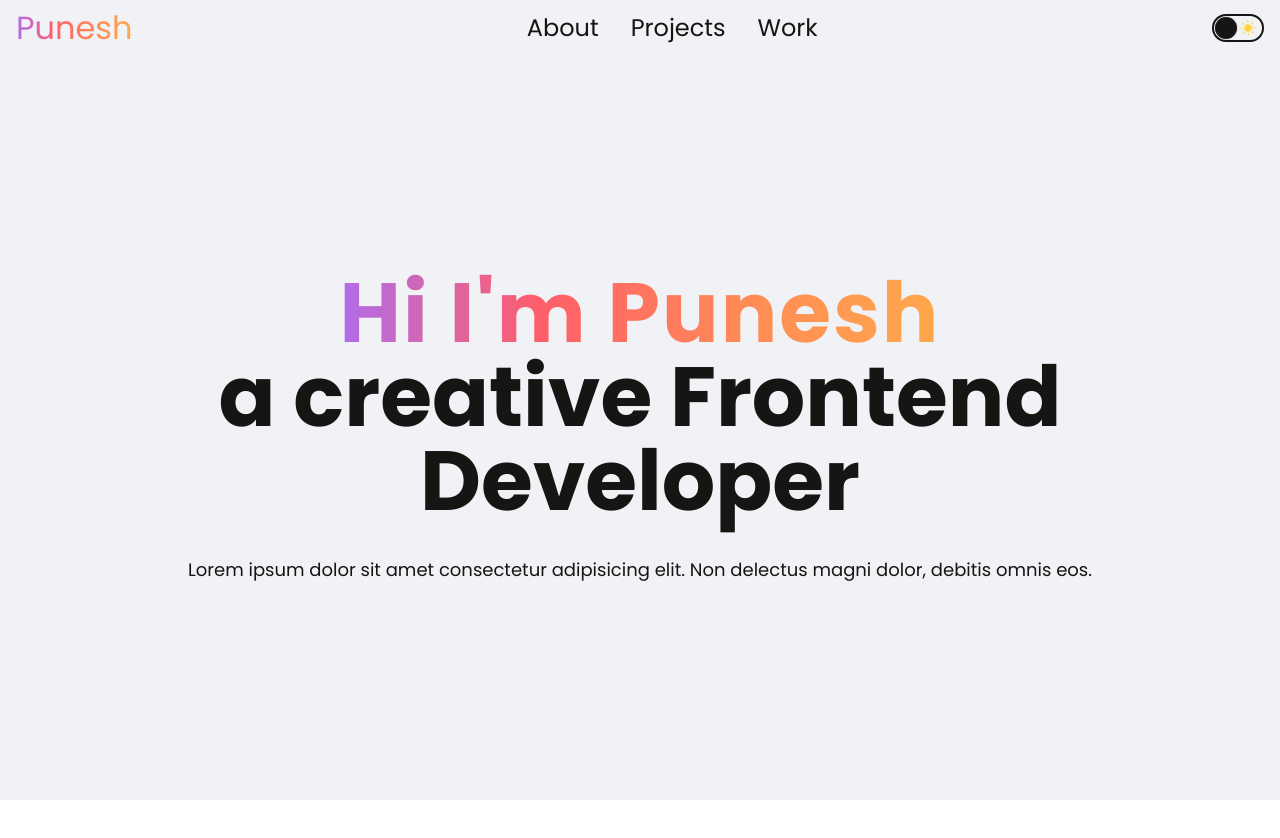
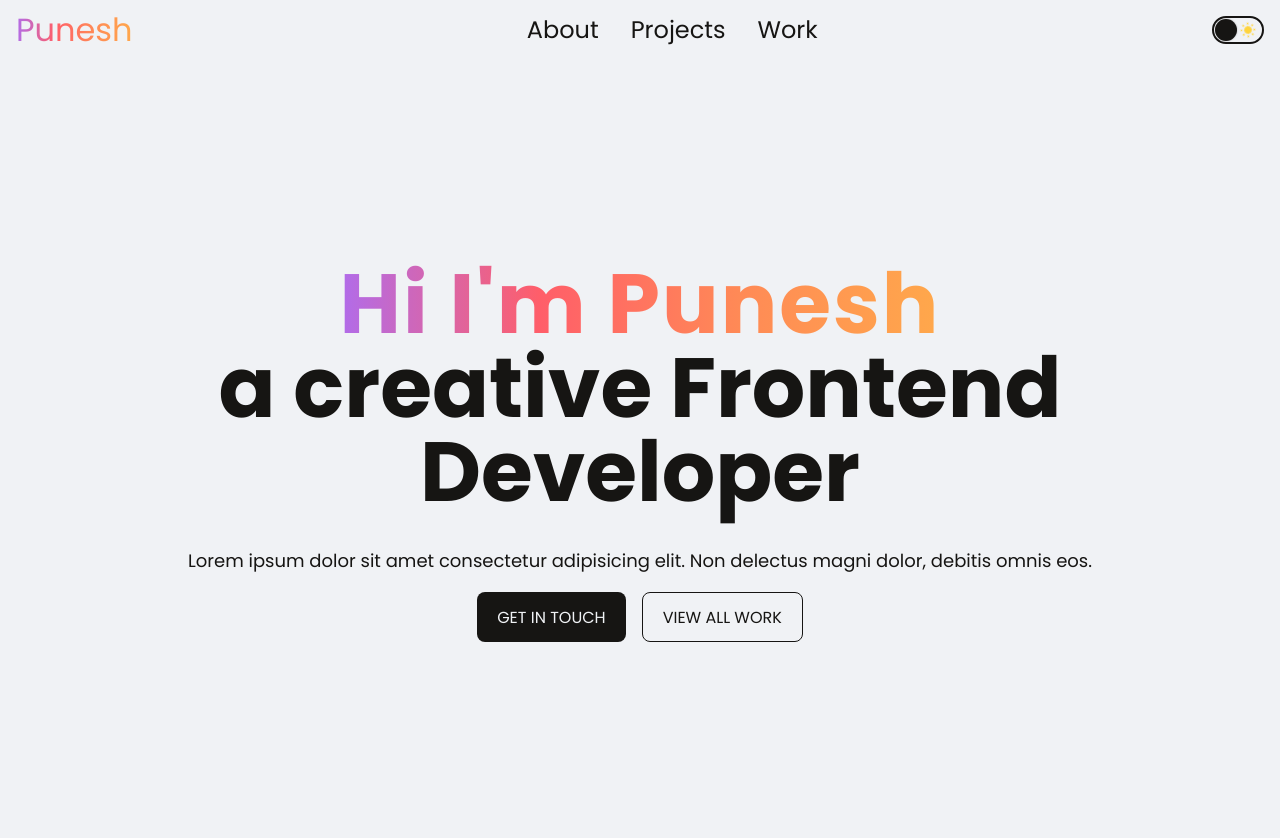
Before and after one commit to punesh12/portfolio-2.0, a React (Vite) app: page / in a window 1280 px wide. Shown: the top 838 px of the page. Before the commit the page ends 800 px from the top, so only its background shows below. Built offline with nearby package versions, Linux system fonts and the light colour scheme.

Commit message:
feat/button

```diff
--- a/src/App.tsx
+++ b/src/App.tsx
@@ -1,4 +1,4 @@
-import { useReducer } from 'react'
+import { useMemo, useReducer } from 'react'
 import { ThemeProvider } from 'styled-components'
 import { ThemeContext, initialState, reducer } from './logic/context'
 import { RoutesComponent } from './modules/app/components/routes/Route'
@@ -7,11 +7,16 @@ import { getThemes } from './styles/theme'
 
 const App: React.FC = () => {
   const [state, dispatch] = useReducer(reducer, initialState)
-  const currentTheme = { ...getThemes(state.theme) }
+  const currentTheme = useMemo(
+    () => ({ ...getThemes(state.theme) }),
+    [state.theme]
+  )
+
+  const value = useMemo(() => ({ state, dispatch }), [state])
 
   return (
     //@ts-ignore
-    <ThemeContext.Provider value={{ state, dispatch }}>
+    <ThemeContext.Provider value={value}>
       <ThemeProvider theme={currentTheme}>
         <GlobalStyle />
         <RoutesComponent />
--- a/src/modules/Landing/components/HeroSection.tsx
+++ b/src/modules/Landing/components/HeroSection.tsx
@@ -3,6 +3,8 @@ import React from 'react'
 
 /** custom imports */
 import { CTAHeading, ParaRegular } from '../../../shared/Typography'
+import Button from '../../../shared/button/Button'
+import { ButtonWrapper } from '../../../shared/button/ButtonWrapper'
 import * as Styles from '../styles/heroSection.style'
 
 const HeroSection: React.FC = () => {
@@ -14,6 +16,10 @@ const HeroSection: React.FC = () => {
         Lorem ipsum dolor sit amet consectetur adipisicing elit. Non delectus
         magni dolor, debitis omnis eos.
       </ParaRegular>
+      <ButtonWrapper>
+        <Button variant="primary" text="GET IN TOUCH" />
+        <Button variant="secondary" text="VIEW ALL WORK" />
+      </ButtonWrapper>
     </Styles.HeroSectionContainer>
   )
 }
--- a/src/modules/Landing/styles/heroSection.style.ts
+++ b/src/modules/Landing/styles/heroSection.style.ts
@@ -3,6 +3,7 @@ import { Theme, screenSizes } from '../../../styles/theme'
 
 export const HeroSectionContainer = styled.div`
   width: 100%;
+  height: 100vh;
   display: flex;
   flex-direction: column;
   justify-content: center;
@@ -15,7 +16,7 @@ export const HeroSectionContainer = styled.div`
     -webkit-background-clip: text;
     cursor: pointer;
     text-align: left;
-    width: max-content;
+    width: auto;
     white-space: break-spaces;
     letter-spacing: -1px;
   }
--- a/src/modules/app/components/navbar/style.ts
+++ b/src/modules/app/components/navbar/style.ts
@@ -1,7 +1,6 @@
+import { Link } from 'react-router-dom'
 import styled, { ThemeProps, keyframes } from 'styled-components'
 import { Theme, screenSizes } from '../../../../styles/theme'
-import { Link } from 'react-router-dom'
-import { Heading1, Heading6 } from '../../../../shared/Typography'
 
 export const NavbarWrapper = styled.div`
   display: flex;
--- /dev/null
+++ b/src/shared/button/Button.tsx
@@ -0,0 +1,81 @@
+import styled, { ThemeProps, css } from 'styled-components'
+import { Theme, borderRadius } from '../../styles/theme'
+
+type buttonVariants = 'primary' | 'secondary' | 'link'
+
+type ButtonProps = {
+  variant: buttonVariants
+  imageUrl?: string
+  text?: string
+  onClick?: () => void
+  gradientButton?: boolean
+}
+
+const Button = ({
+  variant = 'primary',
+  imageUrl,
+  text,
+  onClick,
+  gradientButton,
+}: ButtonProps) => {
+  const ButtonContainer = styled.button<any>`
+    display: flex;
+    align-items: center;
+    justify-content: center;
+    padding: 10px 20px;
+    cursor: pointer;
+    height: 50px;
+    width: max-content;
+    min-width: 120px;
+    border-radius: ${borderRadius.XS};
+    border: none;
+    outline: none;
+    font-family: Regular;
+    font-weight: 700;
+    transition: all 0.2s ease-in-out;
+
+    &.active {
+      transform: scale(0.95);
+    }
+
+    &:hover {
+      box-shadow: 5px 10px 15px -1px rgba(0, 0, 0, 0.1);
+    }
+
+    &:disabled {
+      opacity: 0.5;
+      cursor: not-allowed;
+    }
+
+    ${variant === 'primary' &&
+    css`
+      background: ${(props: any) =>
+        props.gradientButton ? props.theme.gradient : props.theme.textColor};
+      color: ${(props: ThemeProps<Theme>) => props.theme.background} !important;
+    `}
+
+    ${variant === 'secondary' &&
+    css`
+      background: transparent;
+      color: ${(props: ThemeProps<Theme>) => props.theme.textColor} !important;
+      border: ${(props: ThemeProps<Theme>) =>
+        `1px solid ${props.theme.textColor}`};
+    `}
+
+    ${variant === 'link' &&
+    css`
+      color: blue;
+      background: none;
+      border: none;
+    `}
+  `
+
+  return (
+    <ButtonContainer onClick={onClick} gradientButton={gradientButton}>
+      {imageUrl && <img src={imageUrl} alt="button image" />}
+      {text && <>{text}</>}
+    </ButtonContainer>
+  )
+}
+
+export default Button
--- /dev/null
+++ b/src/shared/button/ButtonWrapper.ts
@@ -0,0 +1,23 @@
+import styled from 'styled-components'
+import { screenSizes } from '../../styles/theme'
+
+export const ButtonWrapper = styled.div`
+  display: flex;
+  flex-direction: column;
+  justify-content: center;
+  align-items: center;
+  gap: 1rem;
+  margin: 1rem 0;
+  height: auto;
+
+  button {
+    width: 100%;
+  }
+  @media screen and (min-width: ${screenSizes.S}px) {
+    flex-direction: row;
+
+    button {
+      width: auto;
+    }
+  }
+`
--- a/src/styles/globalStyles.ts
+++ b/src/styles/globalStyles.ts
@@ -20,7 +20,7 @@ export const GlobalStyle = createGlobalStyle`
 margin:0;
     padding:0;
     box-sizing: border-box;
-    height: 100%;
+    height: auto;
     scroll-behavior: smooth;
     width: 100%;
     font-family: Regular, sans-serif;
@@ -32,5 +32,6 @@ margin:0;
     -webkit-font-smoothing: antialiased;
     -moz-osx-font-smoothing: grayscale;
     -webkit-text-size-adjust: 100%;
+    transition: all 0.3s ease-in-out;
 }
 `
--- a/src/styles/theme.ts
+++ b/src/styles/theme.ts
@@ -16,9 +16,10 @@ export const screenSizes: Partial<Sizes> = {
   XL: 1280,
 }
 
-export const border = {
-  xs: '8px',
-  s: '10px',
+export const borderRadius = {
+  XS: '8px',
+  S: '10px',
+  M: '12px',
 }
 
 export interface Theme {
```
